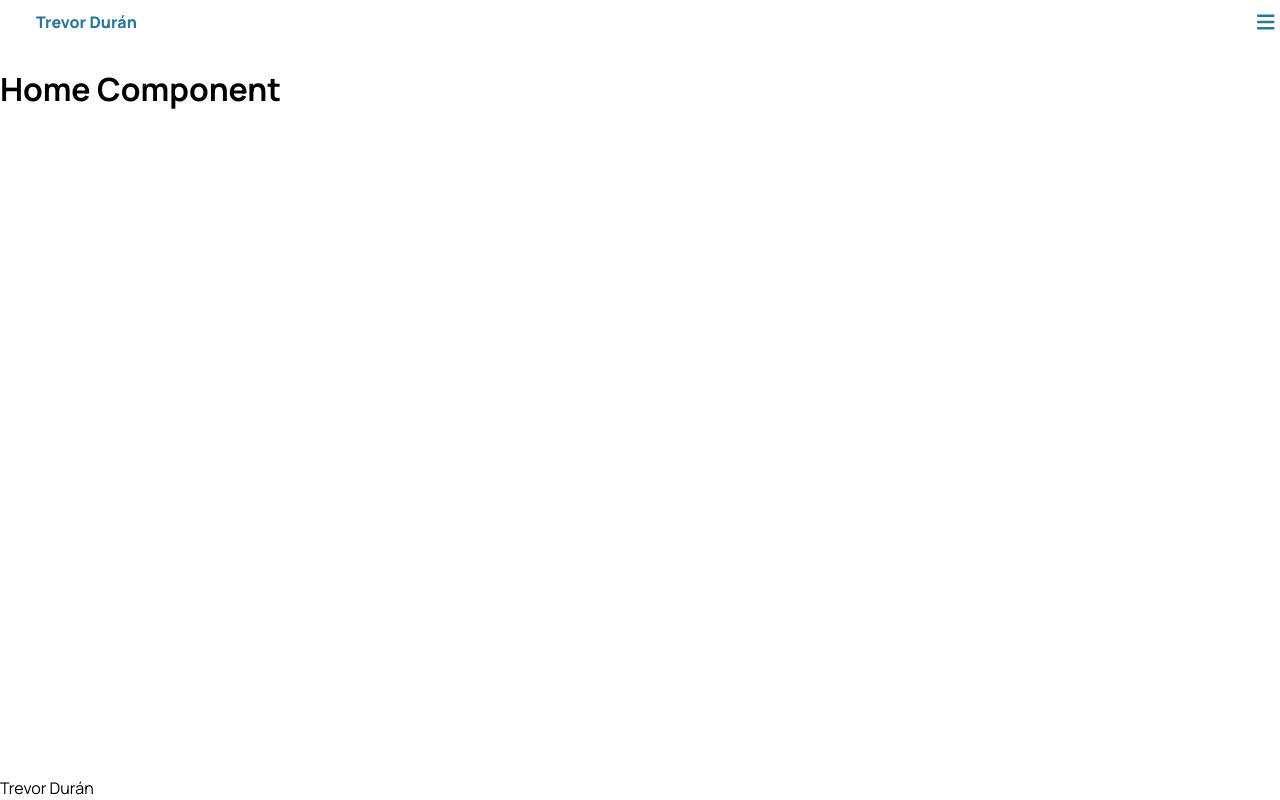
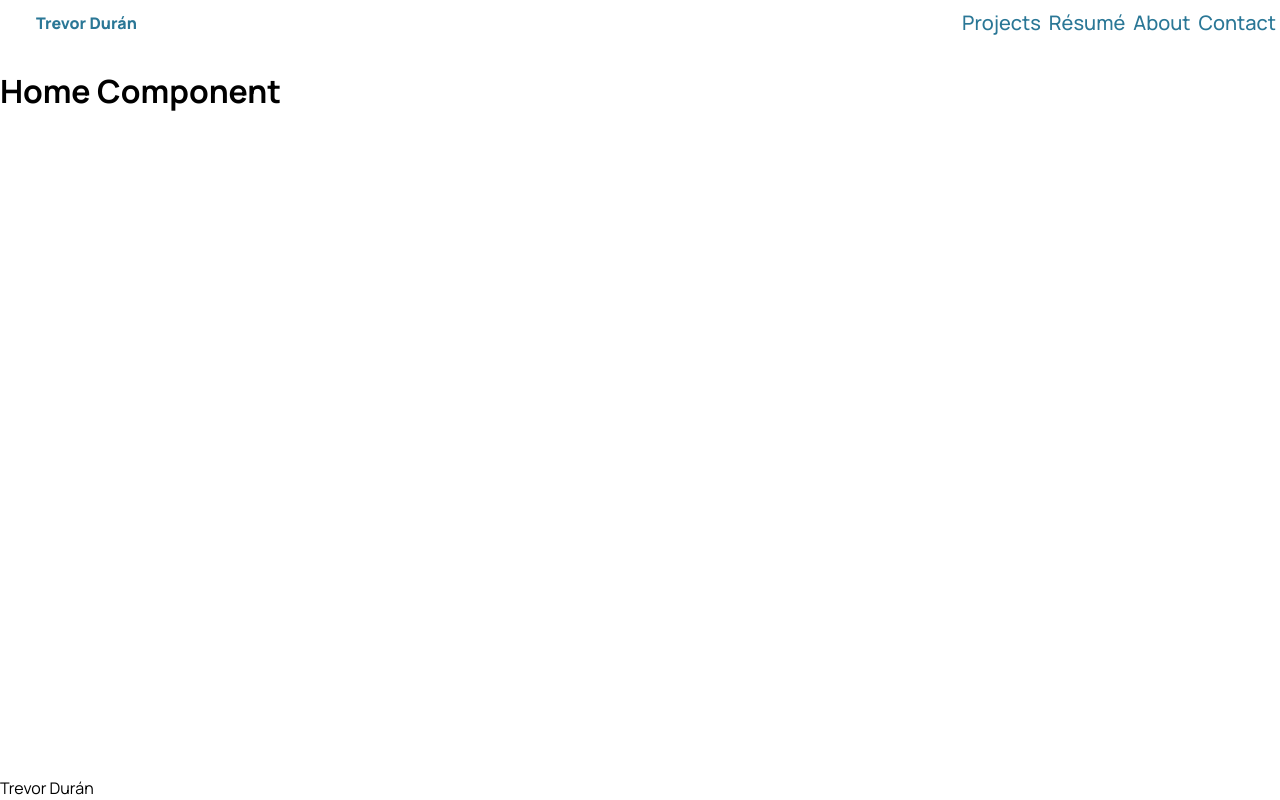
Before and after one commit to trevclev0/clevertrevor, a React (Create React App) app: page / in a window 1280 px wide. Built offline with nearby package versions, Linux system fonts and the light colour scheme.

Commit message:
feat: toggle display of menu icon and full links

```diff
--- a/src/components/Navbar/Navbar.tsx
+++ b/src/components/Navbar/Navbar.tsx
@@ -19,7 +19,7 @@ function Navbar() {
         <Navlink href="/contact">Contact</Navlink>
         <button
           type="button"
-          className="flex icon input-reset pointer muted-blue f4"
+          className="flex icon dn-ns input-reset pointer muted-blue f4"
           aria-label="Menu"
         >
           <FontAwesomeIcon icon={faBars} />
--- a/src/components/Navlink/Navlink.tsx
+++ b/src/components/Navlink/Navlink.tsx
@@ -4,7 +4,7 @@ import { Link } from "react-router-dom";
 function Navlink({ href, children }: { href: string; children: ReactNode }) {
   return (
     <li>
-      <Link to={href} className="dn link mh3 f4 muted-blue">
+      <Link to={href} className="dn db-ns link mh1 f4 muted-blue hover-navy">
         {children}
       </Link>
     </li>
```
